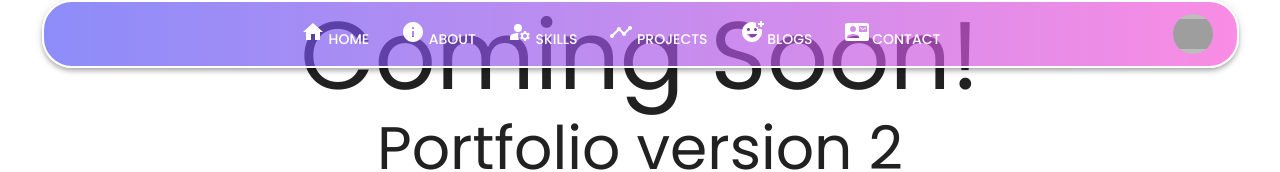
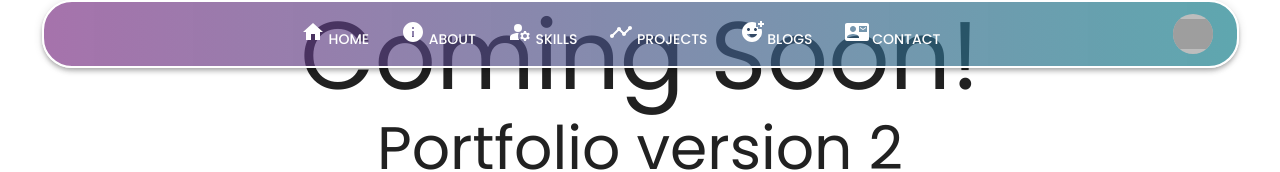
Before and after one commit to KitPyles/Portfolio-v2, a Next.js app: page / in a window 1280 px wide. Shown: the top 172 px of the page. Built offline with nearby package versions, Linux system fonts and the light colour scheme; grey boxes are pictures that could not be loaded.

Commit message:
styling: Update menu bar colors.

```diff
--- a/app/components/menu.js
+++ b/app/components/menu.js
@@ -70,7 +70,7 @@ function ResponsiveAppBar(props) {
             border: "2px solid white",
             borderRadius: "30px",
             background:
-              "linear-gradient( 90deg, rgba(78, 78, 246, 0.647) 0%, rgba(247, 90, 216, 0.696) 100% )",
+              "linear-gradient( 90deg, rgba(117, 38, 126, 0.647) 0%, rgba(24, 128, 140, 0.696) 100% )",
           }}
         >
           <Container maxWidth="xl">
```
